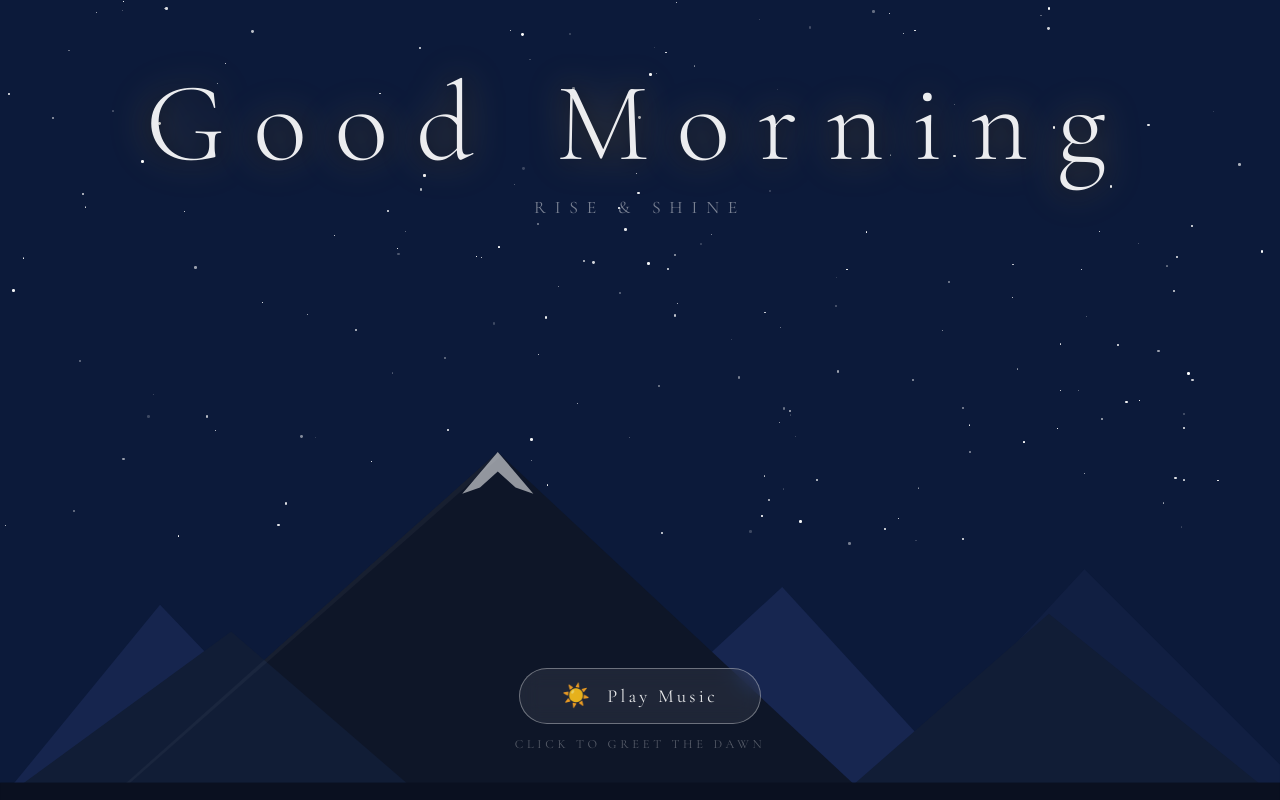
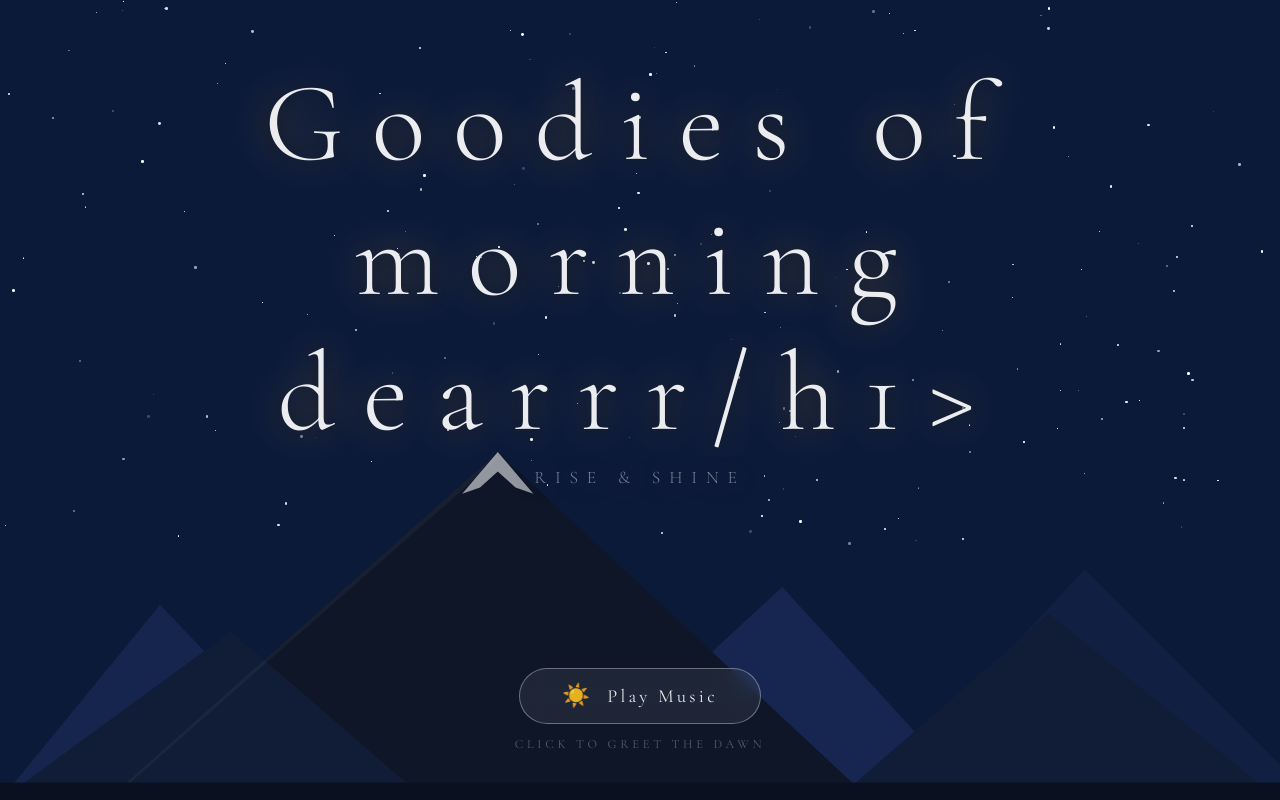
Before and after one commit to MerchantKettle/Merchantkettle.github.io, a plain HTML site: page index.html in a window 1280 px wide. Drawn offline with nearby package versions, Linux system fonts and the light colour scheme.

Commit message:
Update and rename good-morning-1.html to index.html

```diff
--- a/good-morning-1.html
+++ b/index.html
@@ -3,7 +3,7 @@
 <head>
 <meta charset="UTF-8"/>
 <meta name="viewport" content="width=device-width, initial-scale=1.0"/>
-<title>Good Morning</title>
+<title>Goodies of morning dearr</title>
 <link href="https://fonts.googleapis.com/css2?family=Cormorant+Garamond:wght@300;400;600&display=swap" rel="stylesheet"/>
 <style>
   * { margin: 0; padding: 0; box-sizing: border-box; }
@@ -283,7 +283,7 @@
 
   <!-- Title -->
   <div id="title">
-    <h1>Good Morning</h1>
+    <h1>Goodies of morning dearrr/h1>
     <span class="sub">rise &amp; shine</span>
   </div>
 
```
